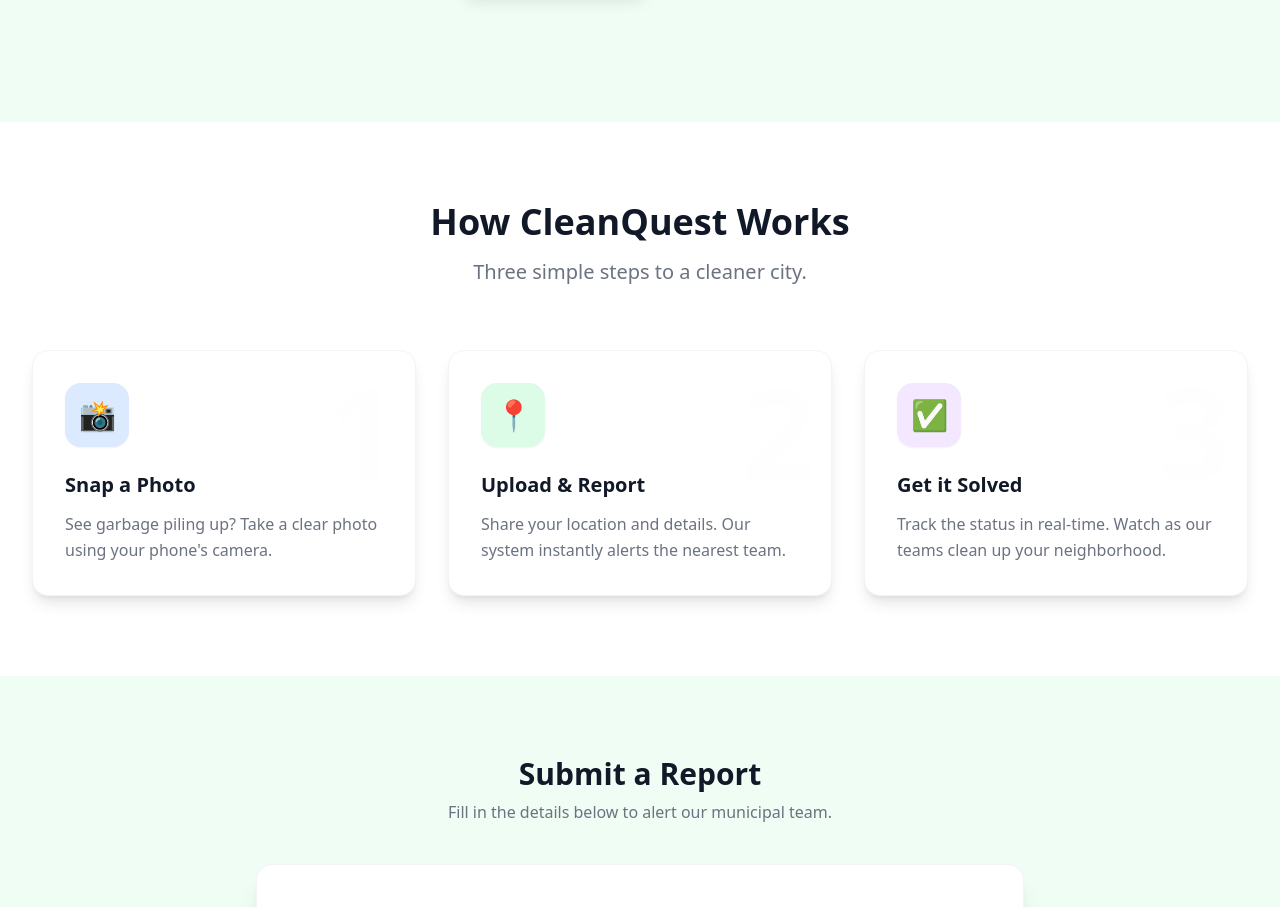
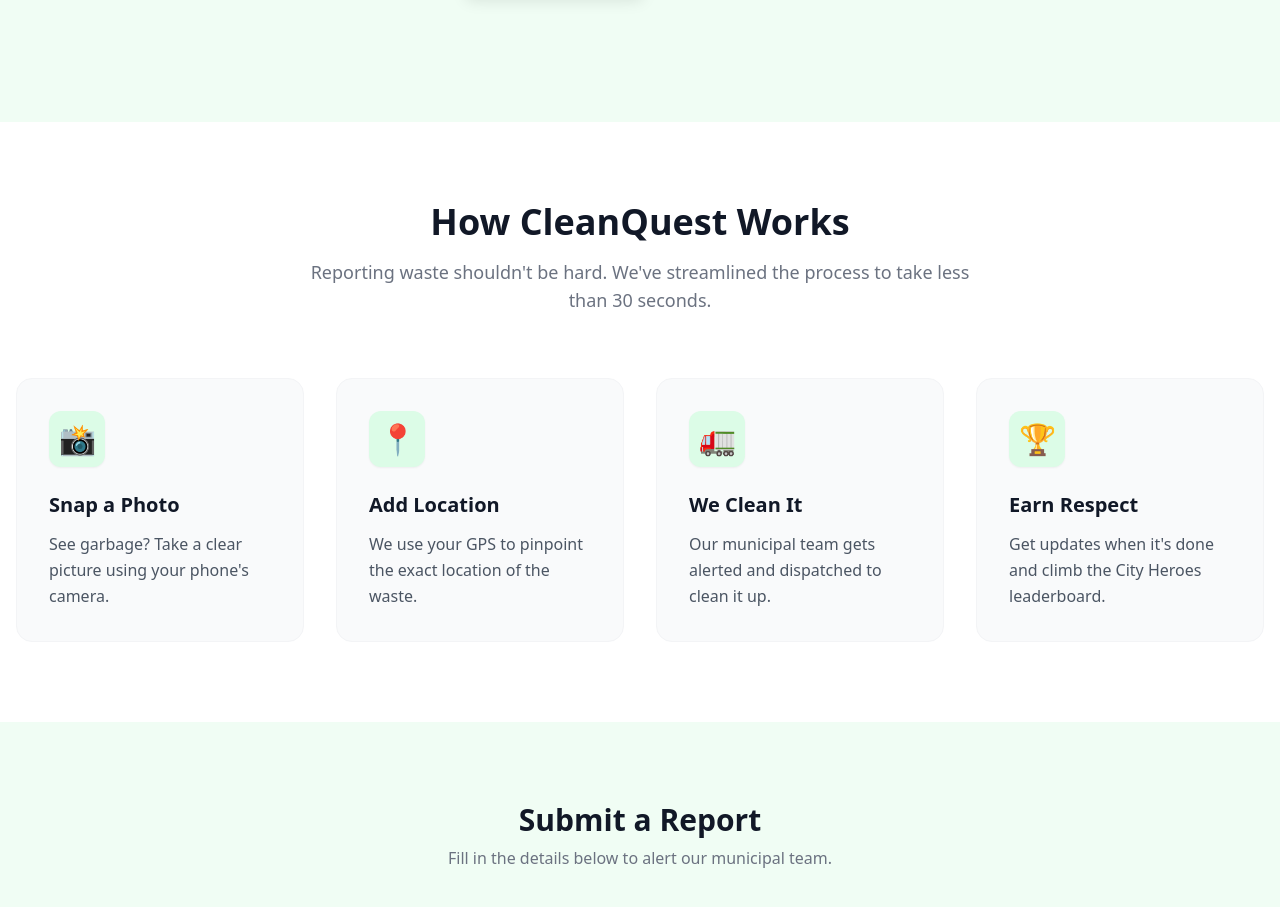
Before and after one commit to Mayur541/CleanQuest, a React (Vite) app in the folder client/: page / in a window 1280 px wide. Shown: the part 480-1387 px from the top of the page. Built offline with nearby package versions, Linux system fonts and the light colour scheme.

Commit message:
FUll d node

```diff
--- a/client/src/components/Features.jsx
+++ b/client/src/components/Features.jsx
@@ -1,63 +1,63 @@
-// client/src/components/Features.jsx
-function Features() {
+import React from 'react';
+
+const Features = () => {
   const steps = [
     {
       id: 1,
       title: "Snap a Photo",
-      desc: "See garbage piling up? Take a clear photo using your phone's camera.",
+      desc: "See garbage? Take a clear picture using your phone's camera.",
       icon: "📸",
-      color: "bg-blue-100 text-blue-600"
     },
     {
       id: 2,
-      title: "Upload & Report",
-      desc: "Share your location and details. Our system instantly alerts the nearest team.",
+      title: "Add Location",
+      desc: "We use your GPS to pinpoint the exact location of the waste.",
       icon: "📍",
-      color: "bg-green-100 text-green-600"
     },
     {
       id: 3,
-      title: "Get it Solved",
-      desc: "Track the status in real-time. Watch as our teams clean up your neighborhood.",
-      icon: "✅",
-      color: "bg-purple-100 text-purple-600"
-    }
+      title: "We Clean It",
+      desc: "Our municipal team gets alerted and dispatched to clean it up.",
+      icon: "🚛",
+    },
+    {
+      id: 4,
+      title: "Earn Respect",
+      desc: "Get updates when it's done and climb the City Heroes leaderboard.",
+      icon: "🏆",
+    },
   ];
 
   return (
-    <section className="py-20 bg-white">
-      <div className="max-w-7xl mx-auto px-4 sm:px-6 lg:px-8">
+    // DARK MODE: Added dark:bg-gray-900
+    <section className="py-20 px-4 bg-white dark:bg-gray-900 transition-colors duration-300">
+      <div className="max-w-7xl mx-auto">
 
         <div className="text-center mb-16">
-          <h2 className="text-3xl font-extrabold text-gray-900 sm:text-4xl">
+          <h2 className="text-3xl md:text-4xl font-extrabold text-gray-900 dark:text-white mb-4">
             How CleanQuest Works
           </h2>
-          <p className="mt-4 text-xl text-gray-500">
-            Three simple steps to a cleaner city.
+          <p className="text-lg text-gray-500 dark:text-gray-400 max-w-2xl mx-auto">
+            Reporting waste shouldn't be hard. We've streamlined the process to take less than 30 seconds.
           </p>
         </div>
 
-        <div className="grid gap-8 md:grid-cols-3">
+        <div className="grid grid-cols-1 md:grid-cols-2 lg:grid-cols-4 gap-8">
           {steps.map((step) => (
-            <div key={step.id} className="relative group bg-white p-8 rounded-2xl shadow-lg border border-gray-100 hover:shadow-xl transition duration-300 transform hover:-translate-y-2">
-
-              {/* Floating Icon */}
-              <div className={`w-16 h-16 rounded-2xl flex items-center justify-center text-3xl mb-6 ${step.color} shadow-sm group-hover:scale-110 transition duration-300`}>
+            <div
+              key={step.id}
+              // DARK MODE: Card Background & Text
+              className="bg-gray-50 dark:bg-gray-800 p-8 rounded-2xl transition hover:-translate-y-2 hover:shadow-lg border border-gray-100 dark:border-gray-700"
+            >
+              <div className="w-14 h-14 bg-green-100 dark:bg-green-900/30 rounded-xl flex items-center justify-center text-3xl mb-6 shadow-sm">
                 {step.icon}
               </div>
-
-              <h3 className="text-xl font-bold text-gray-900 mb-3">
+              <h3 className="text-xl font-bold text-gray-900 dark:text-white mb-3">
                 {step.title}
               </h3>
-
-              <p className="text-gray-500 leading-relaxed">
+              <p className="text-gray-600 dark:text-gray-400 leading-relaxed">
                 {step.desc}
               </p>
-
-              {/* Step Number Background Effect */}
-              <div className="absolute top-4 right-4 text-9xl font-bold text-gray-50 opacity-5 -z-10 select-none">
-                {step.id}
-              </div>
             </div>
           ))}
         </div>
@@ -65,6 +65,6 @@
       </div>
     </section>
   );
-}
+};
 
 export default Features;
```
